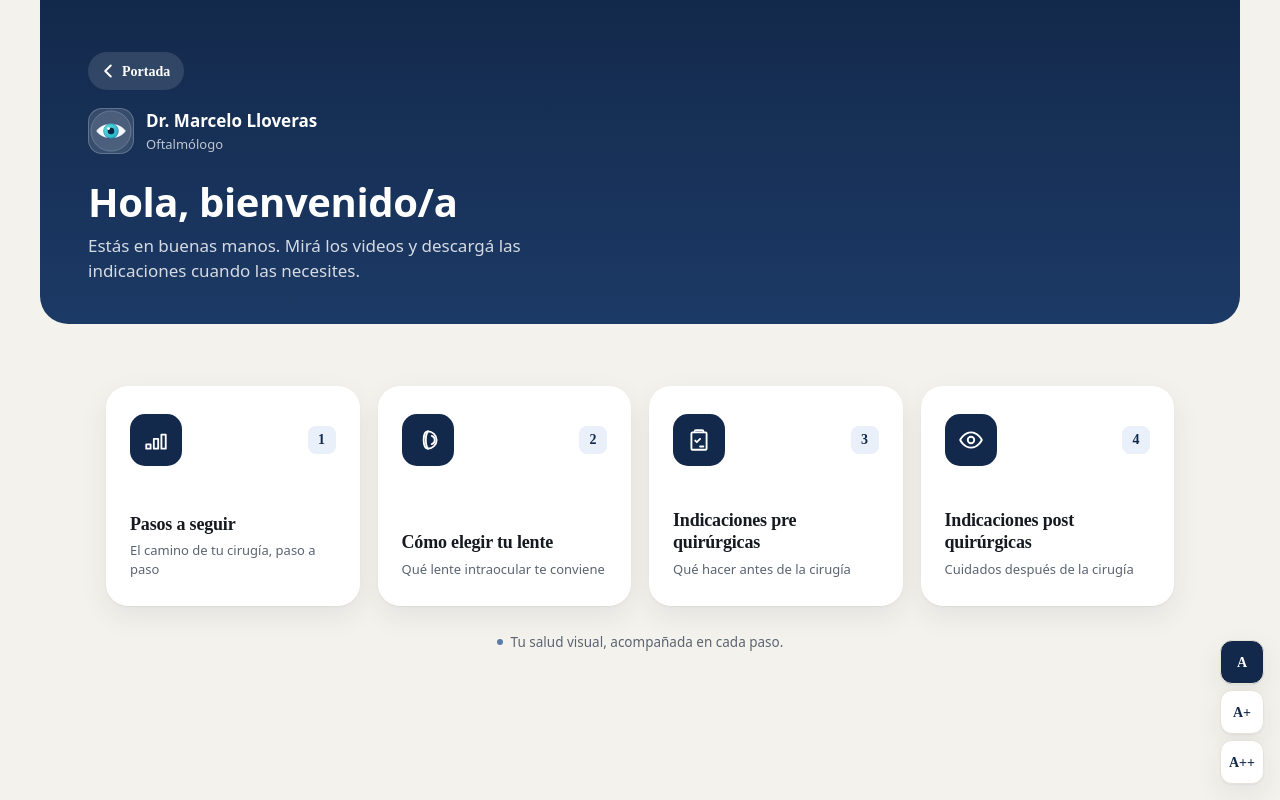
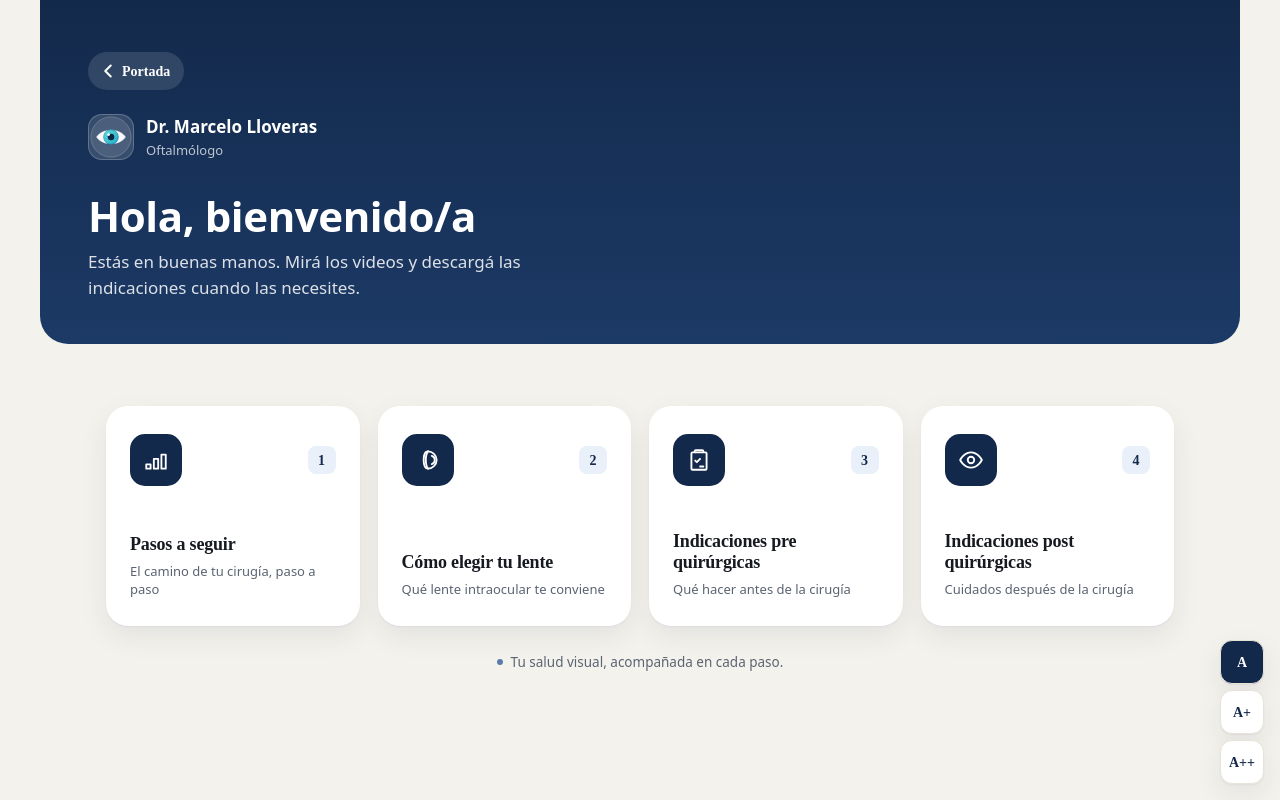
Before and after one commit to andina-ia/App-Dr-Lloveras, a Next.js app: page / in a window 1280 px wide. Both pictures are taken after a click on the button "Ingresar". Built offline with nearby package versions, Linux system fonts and the light colour scheme.

Commit message:
fix: home header desktop con greeting e intro bien visibles

```diff
--- a/src/app/globals.css
+++ b/src/app/globals.css
@@ -264,9 +264,11 @@ h1, h2, .brand-name, .opt-title, .detail-title, .wa-label, .play-btn { font-fami
 
   /* ── HOME ── */
   .home { max-width: 1100px; margin: 0 auto; padding: 0 48px 72px; }
-  .home-head { border-radius: 0 0 28px 28px; padding: 52px 48px 40px; margin: 0 -48px 40px; }
-  .home-greet { font-size: 40px; }
-  .home-intro { max-width: 50ch; font-size: 17px; }
+  .home-head { border-radius: 0 0 28px 28px; padding: 52px 48px 44px; margin: 0 -48px 40px; }
+  .home-greet { font-size: 42px; margin-bottom: 10px; }
+  .home-intro { max-width: 52ch; font-size: 17px; color: rgba(255,255,255,.85); }
+  .home-back { margin-bottom: 24px; }
+  .brand-row { margin-bottom: 32px; }
 
   /* Desktop cards — 4 columnas, layout vertical */
   .opt-grid.stacked { display: grid; grid-template-columns: repeat(4, 1fr); gap: 18px; }
```
